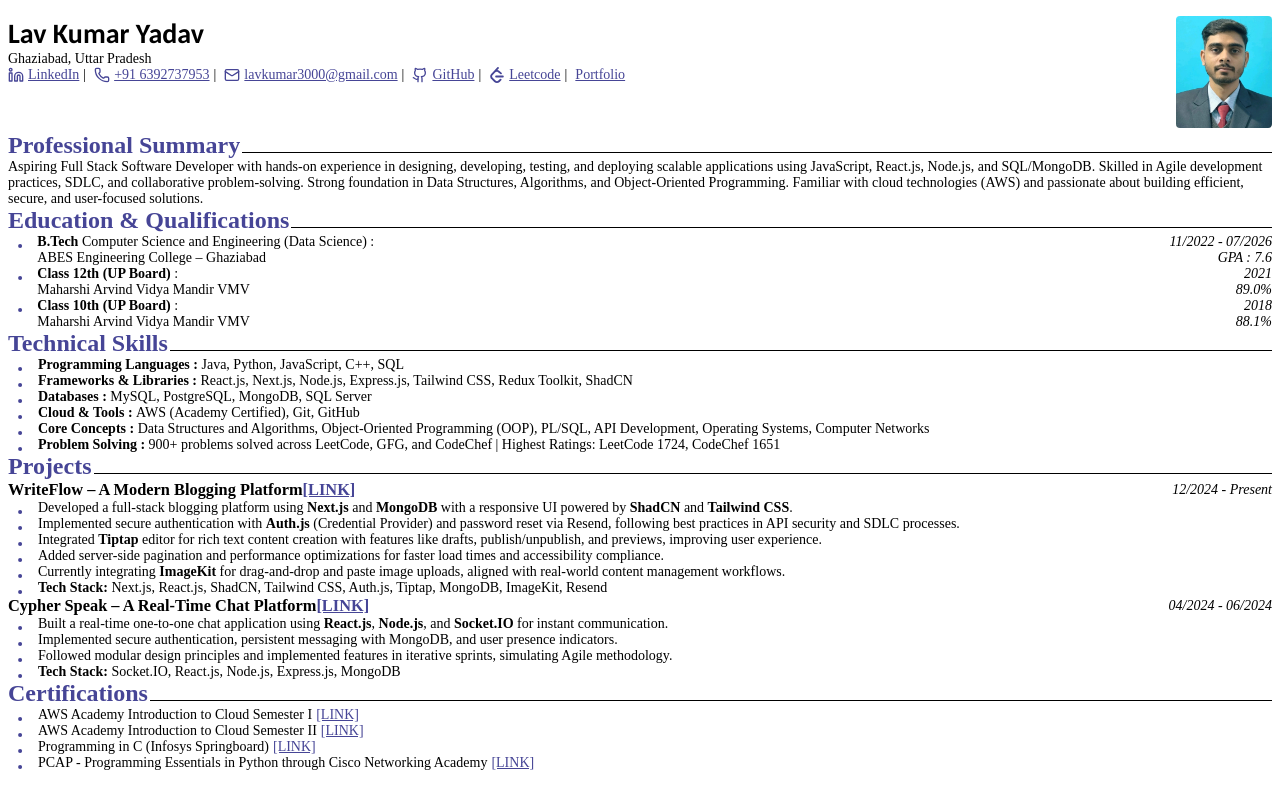
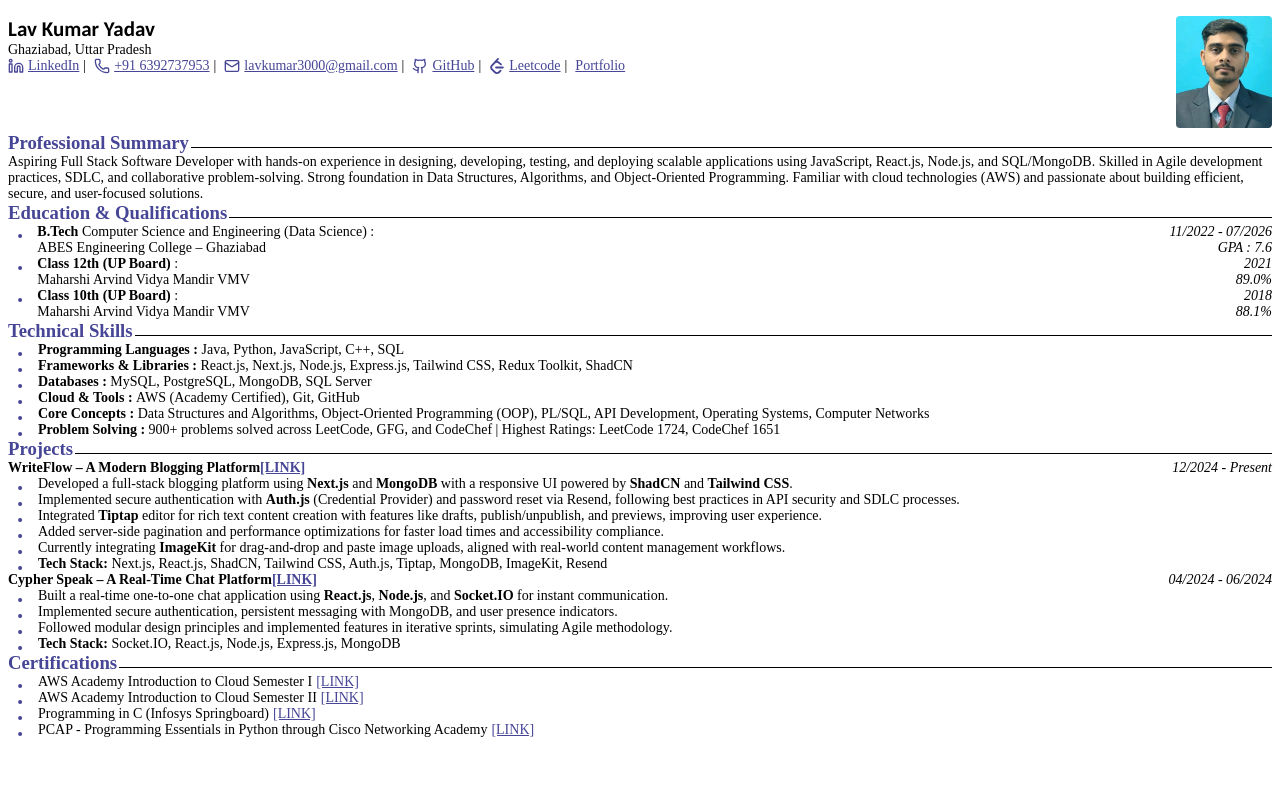
Before and after one commit to lav5588/resume, a React (Vite) app: page / in a window 1280 px wide. Built offline with nearby package versions, Linux system fonts and the light colour scheme.

Commit message:
some adjustment

```diff
--- a/src/components/Resume.tsx
+++ b/src/components/Resume.tsx
@@ -60,7 +60,7 @@ const Projects = () => {
                                 justifyContent: "space-between"
                             }}
                         >
-                            <h3>
+                            <h4>
                                 <span>{Project.title}</span>
                                 <a
                                     href={Project.link}
@@ -68,7 +68,7 @@ const Projects = () => {
                                         color: "rgb(70, 69, 150)"
                                     }}
                                 >[LINK]</a>
-                            </h3>
+                            </h4>
                             <p><i>{Project.time}</i></p>
                         </div>
                         <div>
@@ -262,13 +262,13 @@ const SectionHeading = ({ heading }: { heading: string }) => {
 
     return (
         <div style={{ position: "relative" }}>
-            <h2 ref={headingRef} style={{
+            <h3 ref={headingRef} style={{
                 display: "inline-block",
                 margin: 0,
                 color: "rgb(70, 69, 150)"
             }}>
                 {heading}
-            </h2>
+            </h3>
             <div
                 style={{
                     height: "1px",
@@ -308,11 +308,11 @@ const Heading = () => {
                     fontSize:textSize,
                 }}
             >
-                <h1
+                <h2
                     style={{
                         fontFamily: "Carlito"
                     }}
-                >{data.name}</h1>
+                >{data.name}</h2>
                 <p >{data.location}</p>
                 <div style={{
                     display: "flex",
```
